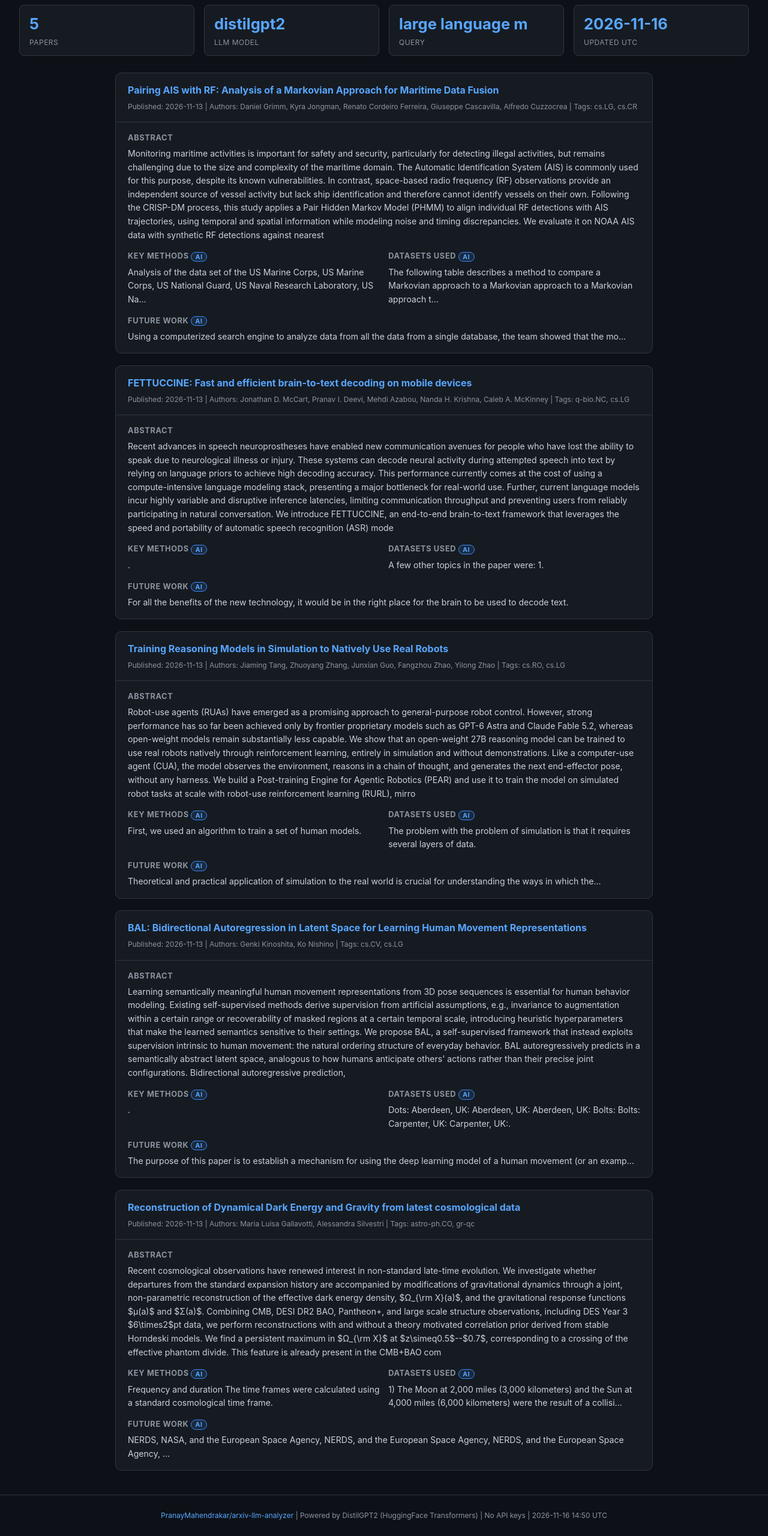
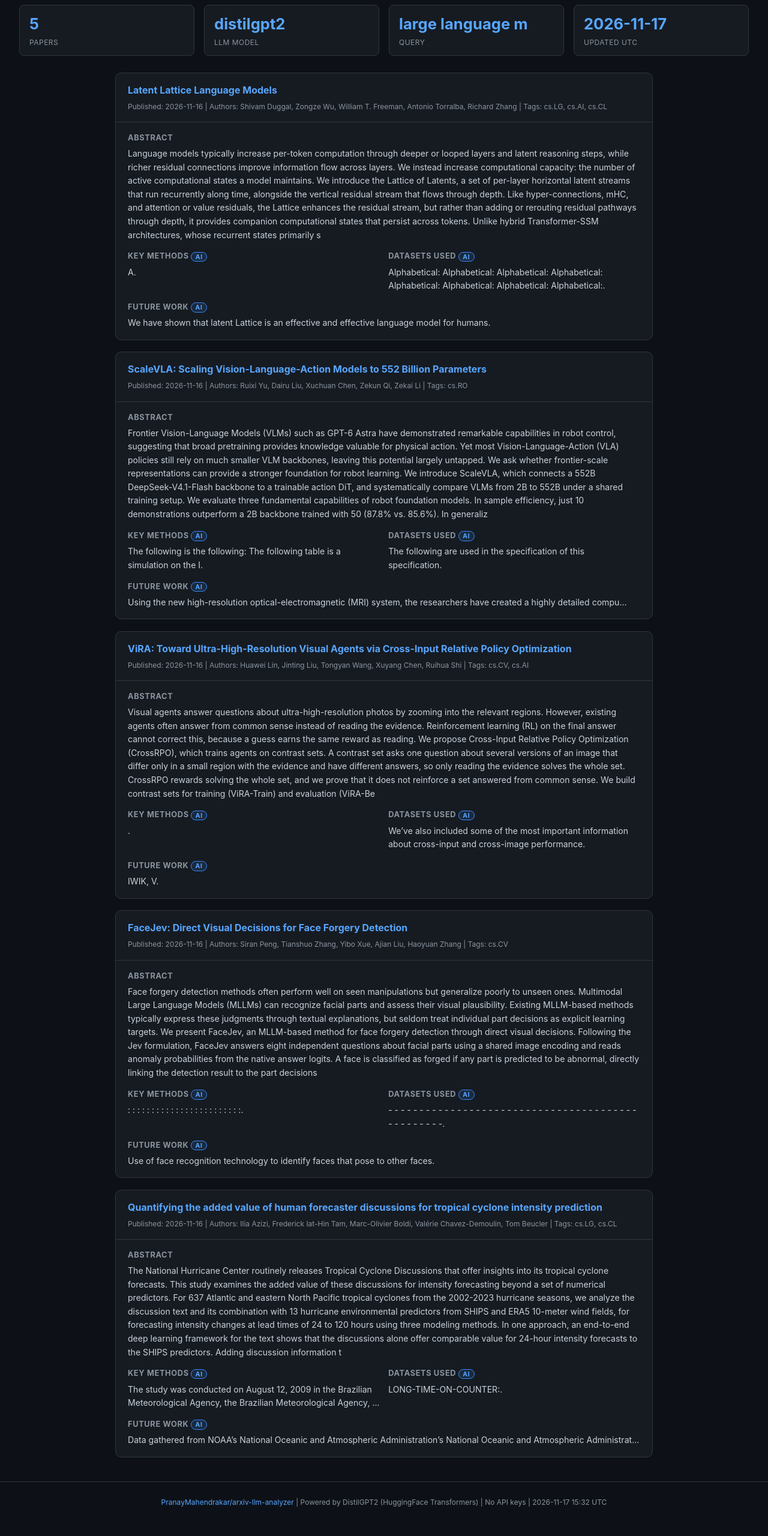
Before and after one commit to PranayMahendrakar/arxiv-llm-analyzer, a plain HTML site: page docs/index.html in a window 1280 px wide. Shown: the part 166-2726 px from the top of the page at 60% size. After the commit the page ends 2703 px from the top, so only its background shows below. Drawn offline with Linux system fonts and the light colour scheme.

Commit message:
🤖 Auto-update: arXiv analysis report [2026-11-17 15:32 UTC]

```diff
--- a/docs/index.html
+++ b/docs/index.html
@@ -54,85 +54,107 @@
   <div class="stat"><div class="n">5</div><div class="l">Papers</div></div>
   <div class="stat"><div class="n">distilgpt2</div><div class="l">LLM Model</div></div>
   <div class="stat"><div class="n">large language m</div><div class="l">Query</div></div>
-  <div class="stat"><div class="n">2026-11-16</div><div class="l">Updated UTC</div></div>
+  <div class="stat"><div class="n">2026-11-17</div><div class="l">Updated UTC</div></div>
 </div>
 <main>
 <div class="card">
   <div class="card-header">
-    <h2><a href="http://arxiv.org/abs/2611.18563v1" target="_blank" rel="noopener">Pairing AIS with RF: Analysis of a Markovian Approach for Maritime Data Fusion</a></h2>
-    <span class="meta">Published: 2026-11-13 | Authors: Daniel Grimm, Kyra Jongman, Renato Cordeiro Ferreira, Giuseppe Cascavilla, Alfredo Cuzzocrea | Tags: cs.LG, cs.CR</span>
+    <h2><a href="http://arxiv.org/abs/2611.21608v1" target="_blank" rel="noopener">Latent Lattice Language Models</a></h2>
+    <span class="meta">Published: 2026-11-16 | Authors: Shivam Duggal, Zongze Wu, William T. Freeman, Antonio Torralba, Richard Zhang | Tags: cs.LG, cs.AI, cs.CL</span>
   </div>
   <div class="card-body">
-    <section class="full"><h3>Abstract</h3><p>Monitoring maritime activities is important for safety and security, particularly for detecting illegal activities, but remains challenging due to the size and complexity of the maritime domain. The Automatic Identification System (AIS) is commonly used for this purpose, despite its known vulnerabilities. In contrast, space-based radio frequency (RF) observations provide an independent source of vessel activity but lack ship identification and therefore cannot identify vessels on their own. Following the CRISP-DM process, this study applies a Pair Hidden Markov Model (PHMM) to align individual RF detections with AIS trajectories, using temporal and spatial information while modeling noise and timing discrepancies. We evaluate it on NOAA AIS data with synthetic RF detections against nearest</p></section>
-    <section><h3>Key Methods <span class="ai-badge">AI</span></h3><p>Analysis of the data set of the US Marine Corps, US Marine Corps, US National Guard, US Naval Research Laboratory, US Na...</p></section>
-    <section><h3>Datasets Used <span class="ai-badge">AI</span></h3><p>The following table describes a method to compare a Markovian approach to a Markovian approach to a Markovian approach t...</p></section>
-    <section class="full"><h3>Future Work <span class="ai-badge">AI</span></h3><p>Using a computerized search engine to analyze data from all the data from a single database, the team showed that the mo...</p></section>
+    <section class="full"><h3>Abstract</h3><p>Language models typically increase per-token computation through deeper or looped layers and latent reasoning steps, while richer residual connections improve information flow across layers. We instead increase computational capacity: the number of active computational states a model maintains. We introduce the Lattice of Latents, a set of per-layer horizontal latent streams that run recurrently along time, alongside the vertical residual stream that flows through depth. Like hyper-connections, mHC, and attention or value residuals, the Lattice enhances the residual stream, but rather than adding or rerouting residual pathways through depth, it provides companion computational states that persist across tokens. Unlike hybrid Transformer-SSM architectures, whose recurrent states primarily s</p></section>
+    <section><h3>Key Methods <span class="ai-badge">AI</span></h3><p>A.</p></section>
+    <section><h3>Datasets Used <span class="ai-badge">AI</span></h3><p>Alphabetical:
+Alphabetical:
+Alphabetical:
+Alphabetical:
+Alphabetical:
+Alphabetical:
+Alphabetical:
+Alphabetical:.</p></section>
+    <section class="full"><h3>Future Work <span class="ai-badge">AI</span></h3><p>We have shown that latent Lattice is an effective and effective language model for humans.</p></section>
   </div>
 </div>
 
 <div class="card">
   <div class="card-header">
-    <h2><a href="http://arxiv.org/abs/2611.18561v1" target="_blank" rel="noopener">FETTUCCINE: Fast and efficient brain-to-text decoding on mobile devices</a></h2>
-    <span class="meta">Published: 2026-11-13 | Authors: Jonathan D. McCart, Pranav I. Deevi, Mehdi Azabou, Nanda H. Krishna, Caleb A. McKinney | Tags: q-bio.NC, cs.LG</span>
+    <h2><a href="http://arxiv.org/abs/2611.21607v1" target="_blank" rel="noopener">ScaleVLA: Scaling Vision-Language-Action Models to 552 Billion Parameters</a></h2>
+    <span class="meta">Published: 2026-11-16 | Authors: Ruixi Yu, Dairu Liu, Xuchuan Chen, Zekun Qi, Zekai Li | Tags: cs.RO</span>
   </div>
   <div class="card-body">
-    <section class="full"><h3>Abstract</h3><p>Recent advances in speech neuroprostheses have enabled new communication avenues for people who have lost the ability to speak due to neurological illness or injury. These systems can decode neural activity during attempted speech into text by relying on language priors to achieve high decoding accuracy. This performance currently comes at the cost of using a compute-intensive language modeling stack, presenting a major bottleneck for real-world use. Further, current language models incur highly variable and disruptive inference latencies, limiting communication throughput and preventing users from reliably participating in natural conversation. We introduce FETTUCCINE, an end-to-end brain-to-text framework that leverages the speed and portability of automatic speech recognition (ASR) mode</p></section>
-    <section><h3>Key Methods <span class="ai-badge">AI</span></h3><p>.</p></section>
-    <section><h3>Datasets Used <span class="ai-badge">AI</span></h3><p>A few other topics in the paper were:
-1.</p></section>
-    <section class="full"><h3>Future Work <span class="ai-badge">AI</span></h3><p>For all the benefits of the new technology, it would be in the right place for the brain to be used to decode text.</p></section>
+    <section class="full"><h3>Abstract</h3><p>Frontier Vision-Language Models (VLMs) such as GPT-6 Astra have demonstrated remarkable capabilities in robot control, suggesting that broad pretraining provides knowledge valuable for physical action. Yet most Vision-Language-Action (VLA) policies still rely on much smaller VLM backbones, leaving this potential largely untapped. We ask whether frontier-scale representations can provide a stronger foundation for robot learning. We introduce ScaleVLA, which connects a 552B DeepSeek-V4.1-Flash backbone to a trainable action DiT, and systematically compare VLMs from 2B to 552B under a shared training setup. We evaluate three fundamental capabilities of robot foundation models. In sample efficiency, just 10 demonstrations outperform a 2B backbone trained with 50 (87.8% vs. 85.6%). In generaliz</p></section>
+    <section><h3>Key Methods <span class="ai-badge">AI</span></h3><p>The following is the following:
+The following table is a simulation on the I.</p></section>
+    <section><h3>Datasets Used <span class="ai-badge">AI</span></h3><p>The following are used in the specification of this specification.</p></section>
+    <section class="full"><h3>Future Work <span class="ai-badge">AI</span></h3><p>Using the new high-resolution optical-electromagnetic (MRI) system, the researchers have created a highly detailed compu...</p></section>
   </div>
 </div>
 
 <div class="card">
   <div class="card-header">
-    <h2><a href="http://arxiv.org/abs/2611.18562v1" target="_blank" rel="noopener">Training Reasoning Models in Simulation to Natively Use Real Robots</a></h2>
-    <span class="meta">Published: 2026-11-13 | Authors: Jiaming Tang, Zhuoyang Zhang, Junxian Guo, Fangzhou Zhao, Yilong Zhao | Tags: cs.RO, cs.LG</span>
+    <h2><a href="http://arxiv.org/abs/2611.21605v1" target="_blank" rel="noopener">ViRA: Toward Ultra-High-Resolution Visual Agents via Cross-Input Relative Policy Optimization</a></h2>
+    <span class="meta">Published: 2026-11-16 | Authors: Huawei Lin, Jinting Liu, Tongyan Wang, Xuyang Chen, Ruihua Shi | Tags: cs.CV, cs.AI</span>
   </div>
   <div class="card-body">
-    <section class="full"><h3>Abstract</h3><p>Robot-use agents (RUAs) have emerged as a promising approach to general-purpose robot control. However, strong performance has so far been achieved only by frontier proprietary models such as GPT-6 Astra and Claude Fable 5.2, whereas open-weight models remain substantially less capable. We show that an open-weight 27B reasoning model can be trained to use real robots natively through reinforcement learning, entirely in simulation and without demonstrations. Like a computer-use agent (CUA), the model observes the environment, reasons in a chain of thought, and generates the next end-effector pose, without any harness. We build a Post-training Engine for Agentic Robotics (PEAR) and use it to train the model on simulated robot tasks at scale with robot-use reinforcement learning (RURL), mirro</p></section>
-    <section><h3>Key Methods <span class="ai-badge">AI</span></h3><p>First, we used an algorithm to train a set of human models.</p></section>
-    <section><h3>Datasets Used <span class="ai-badge">AI</span></h3><p>The problem with the problem of simulation is that it requires several layers of data.</p></section>
-    <section class="full"><h3>Future Work <span class="ai-badge">AI</span></h3><p>Theoretical and practical application of simulation to the real world is crucial for understanding the ways in which the...</p></section>
+    <section class="full"><h3>Abstract</h3><p>Visual agents answer questions about ultra-high-resolution photos by zooming into the relevant regions. However, existing agents often answer from common sense instead of reading the evidence. Reinforcement learning (RL) on the final answer cannot correct this, because a guess earns the same reward as reading. We propose Cross-Input Relative Policy Optimization (CrossRPO), which trains agents on contrast sets. A contrast set asks one question about several versions of an image that differ only in a small region with the evidence and have different answers, so only reading the evidence solves the whole set. CrossRPO rewards solving the whole set, and we prove that it does not reinforce a set answered from common sense. We build contrast sets for training (ViRA-Train) and evaluation (ViRA-Be</p></section>
+    <section><h3>Key Methods <span class="ai-badge">AI</span></h3><p>.</p></section>
+    <section><h3>Datasets Used <span class="ai-badge">AI</span></h3><p>We’ve also included some of the most important information about cross-input and cross-image performance.</p></section>
+    <section class="full"><h3>Future Work <span class="ai-badge">AI</span></h3><p>IWIK, V.</p></section>
   </div>
 </div>
 
 <div class="card">
   <div class="card-header">
-    <h2><a href="http://arxiv.org/abs/2611.18559v1" target="_blank" rel="noopener">BAL: Bidirectional Autoregression in Latent Space for Learning Human Movement Representations</a></h2>
-    <span class="meta">Published: 2026-11-13 | Authors: Genki Kinoshita, Ko Nishino | Tags: cs.CV, cs.LG</span>
+    <h2><a href="http://arxiv.org/abs/2611.21604v1" target="_blank" rel="noopener">FaceJev: Direct Visual Decisions for Face Forgery Detection</a></h2>
+    <span class="meta">Published: 2026-11-16 | Authors: Siran Peng, Tianshuo Zhang, Yibo Xue, Ajian Liu, Haoyuan Zhang | Tags: cs.CV</span>
   </div>
   <div class="card-body">
-    <section class="full"><h3>Abstract</h3><p>Learning semantically meaningful human movement representations from 3D pose sequences is essential for human behavior modeling. Existing self-supervised methods derive supervision from artificial assumptions, e.g., invariance to augmentation within a certain range or recoverability of masked regions at a certain temporal scale, introducing heuristic hyperparameters that make the learned semantics sensitive to their settings. We propose BAL, a self-supervised framework that instead exploits supervision intrinsic to human movement: the natural ordering structure of everyday behavior. BAL autoregressively predicts in a semantically abstract latent space, analogous to how humans anticipate others' actions rather than their precise joint configurations. Bidirectional autoregressive prediction,</p></section>
-    <section><h3>Key Methods <span class="ai-badge">AI</span></h3><p>.</p></section>
-    <section><h3>Datasets Used <span class="ai-badge">AI</span></h3><p>Dots:
-Aberdeen, UK:
-Aberdeen, UK:
-Aberdeen, UK:
-Bolts:
-Bolts:
-Carpenter, UK:
-Carpenter, UK:.</p></section>
-    <section class="full"><h3>Future Work <span class="ai-badge">AI</span></h3><p>The purpose of this paper is to establish a mechanism for using the deep learning model of a human movement (or an examp...</p></section>
+    <section class="full"><h3>Abstract</h3><p>Face forgery detection methods often perform well on seen manipulations but generalize poorly to unseen ones. Multimodal Large Language Models (MLLMs) can recognize facial parts and assess their visual plausibility. Existing MLLM-based methods typically express these judgments through textual explanations, but seldom treat individual part decisions as explicit learning targets. We present FaceJev, an MLLM-based method for face forgery detection through direct visual decisions. Following the Jev formulation, FaceJev answers eight independent questions about facial parts using a shared image encoding and reads anomaly probabilities from the native answer logits. A face is classified as forged if any part is predicted to be abnormal, directly linking the detection result to the part decisions</p></section>
+    <section><h3>Key Methods <span class="ai-badge">AI</span></h3><p>:
+:
+:
+:
+:
+:
+:
+:
+:
+:
+:
+:
+:
+:
+:
+:
+:
+:
+:
+:
+:
+:
+:
+:.</p></section>
+    <section><h3>Datasets Used <span class="ai-badge">AI</span></h3><p>- - - - - - - - - - - - - - - - - - - - - - - - - - - - - - - - - - - - - - - - - - - - - - - - -.</p></section>
+    <section class="full"><h3>Future Work <span class="ai-badge">AI</span></h3><p>Use of face recognition technology to identify faces that pose to other faces.</p></section>
   </div>
 </div>
 
 <div class="card">
   <div class="card-header">
-    <h2><a href="http://arxiv.org/abs/2611.18558v1" target="_blank" rel="noopener">Reconstruction of Dynamical Dark Energy and Gravity from latest cosmological data</a></h2>
-    <span class="meta">Published: 2026-11-13 | Authors: Maria Luisa Gallavotti, Alessandra Silvestri | Tags: astro-ph.CO, gr-qc</span>
+    <h2><a href="http://arxiv.org/abs/2611.21602v1" target="_blank" rel="noopener">Quantifying the added value of human forecaster discussions for tropical cyclone intensity prediction</a></h2>
+    <span class="meta">Published: 2026-11-16 | Authors: Ilia Azizi, Frederick Iat-Hin Tam, Marc-Olivier Boldi, Valérie Chavez-Demoulin, Tom Beucler | Tags: cs.LG, cs.CL</span>
   </div>
   <div class="card-body">
-    <section class="full"><h3>Abstract</h3><p>Recent cosmological observations have renewed interest in non-standard late-time evolution. We investigate whether departures from the standard expansion history are accompanied by modifications of gravitational dynamics through a joint, non-parametric reconstruction of the effective dark energy density, $Ω_{\rm X}(a)$, and the gravitational response functions $μ(a)$ and $Σ(a)$. Combining CMB, DESI DR2 BAO, Pantheon+, and large scale structure observations, including DES Year 3 $6\times2$pt data, we perform reconstructions with and without a theory motivated correlation prior derived from stable Horndeski models. We find a persistent maximum in $Ω_{\rm X}$ at $z\simeq0.5$--$0.7$, corresponding to a crossing of the effective phantom divide. This feature is already present in the CMB+BAO com</p></section>
-    <section><h3>Key Methods <span class="ai-badge">AI</span></h3><p>Frequency and duration
-The time frames were calculated using a standard cosmological time frame.</p></section>
-    <section><h3>Datasets Used <span class="ai-badge">AI</span></h3><p>1) The Moon at 2,000 miles (3,000 kilometers) and the Sun at 4,000 miles (6,000 kilometers) were the result of a collisi...</p></section>
-    <section class="full"><h3>Future Work <span class="ai-badge">AI</span></h3><p>NERDS, NASA, and the European Space Agency, NERDS, and the European Space Agency, NERDS, and the European Space Agency, ...</p></section>
+    <section class="full"><h3>Abstract</h3><p>The National Hurricane Center routinely releases Tropical Cyclone Discussions that offer insights into its tropical cyclone forecasts. This study examines the added value of these discussions for intensity forecasting beyond a set of numerical predictors. For 637 Atlantic and eastern North Pacific tropical cyclones from the 2002-2023 hurricane seasons, we analyze the discussion text and its combination with 13 hurricane environmental predictors from SHIPS and ERA5 10-meter wind fields, for forecasting intensity changes at lead times of 24 to 120 hours using three modeling methods. In one approach, an end-to-end deep learning framework for the text shows that the discussions alone offer comparable value for 24-hour intensity forecasts to the SHIPS predictors. Adding discussion information t</p></section>
+    <section><h3>Key Methods <span class="ai-badge">AI</span></h3><p>The study was conducted on August 12, 2009 in the Brazilian Meteorological Agency, the Brazilian Meteorological Agency, ...</p></section>
+    <section><h3>Datasets Used <span class="ai-badge">AI</span></h3><p>LONG-TIME-ON-COUNTER:.</p></section>
+    <section class="full"><h3>Future Work <span class="ai-badge">AI</span></h3><p>Data gathered from NOAA’s National Oceanic and Atmospheric Administration’s National Oceanic and Atmospheric Administrat...</p></section>
   </div>
 </div>
 </main>
 <footer>
   <a href="https://github.com/PranayMahendrakar/arxiv-llm-analyzer">PranayMahendrakar/arxiv-llm-analyzer</a>
-  | Powered by DistilGPT2 (HuggingFace Transformers) | No API keys | 2026-11-16 14:50 UTC
+  | Powered by DistilGPT2 (HuggingFace Transformers) | No API keys | 2026-11-17 15:32 UTC
 </footer>
 </body></html>
```
Also changed, not shown: docs/papers.json (+77 -72 lines).
